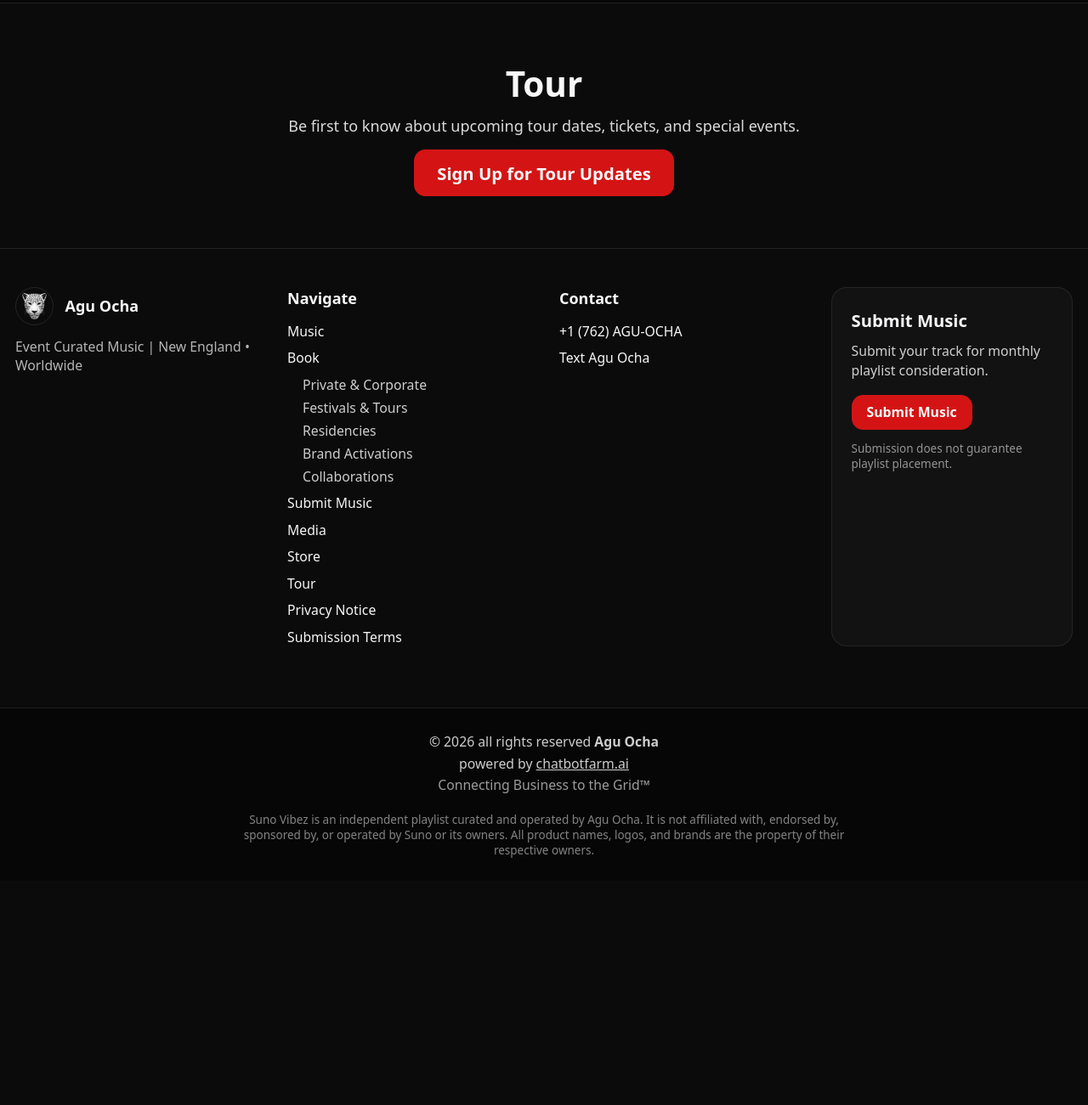
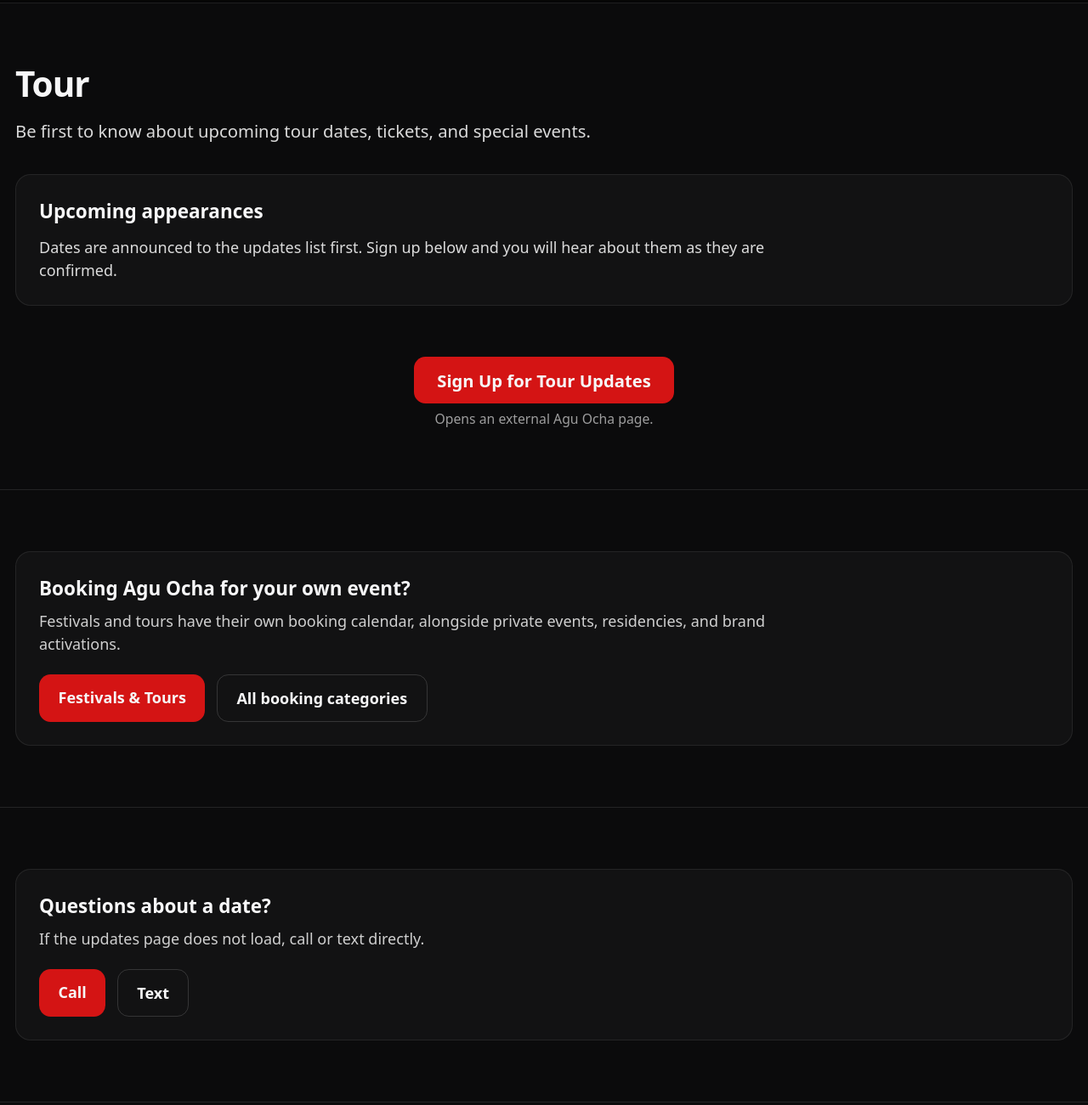
Before and after one commit to chatbotfarm/agu-ocha, a plain HTML site: page tour.html in a window 1280 px wide. Shown: the part 80-1381 px from the top of the page at 85% size. Before the commit the page ends 1117 px from the top, so only its background shows below. Drawn offline with nearby package versions, Linux system fonts and the light colour scheme.

Commit message:
chore: align supporting page structure and labels

```diff
--- a/tour.html
+++ b/tour.html
@@ -3,16 +3,19 @@
 <head>
   <meta charset="utf-8">
   <meta name="viewport" content="width=device-width, initial-scale=1">
+  <!-- EDITORIAL REVIEW REQUIRED: provisional metadata. -->
   <title>Tour — Agu Ocha</title>
-  <meta name="description" content="Tour dates and tickets.">
+  <meta name="description" content="Tour updates, dates, and tickets for Agu Ocha.">
+  <link rel="canonical" href="https://aguocha.com/tour.html">
   <link rel="icon" href="favicon.ico">
   <link rel="apple-touch-icon" href="img/agu-logo.png">
   <meta property="og:title" content="Tour — Agu Ocha">
-  <meta property="og:description" content="Tour dates and tickets.">
+  <meta property="og:description" content="Tour updates, dates, and tickets for Agu Ocha.">
   <meta property="og:type" content="website">
   <meta property="og:url" content="https://aguocha.com/tour.html">
   <meta property="og:image" content="https://aguocha.com/img/agu-logo.png">
   <script src="https://cdn.tailwindcss.com"></script>
+  <link rel="stylesheet" href="assets/site.css">
   <style>
     :root{--jet:#0B0B0C;--ink:#111114;--leopard:#F7F7F8;--steel:#B5B8BE;--brand:#D41414}
     html{font-size:17px}
@@ -35,15 +38,79 @@
   <div id="site-header"></div>
 
   <main>
+    <!-- ==================================================== 1. HERO (D6) -->
+    <section class="section pb-8">
+      <div class="mx-auto container px-4">
+        <h1 class="font-extrabold tracking-tight text-3xl md:text-4xl">Tour</h1>
+        <!-- EDITORIAL REVIEW REQUIRED: existing lead, retained verbatim. -->
+        <p class="lead mt-4 max-w-3xl text-white/85">
+          Be first to know about upcoming tour dates, tickets, and special events.
+        </p>
+      </div>
+    </section>
+
+    <!-- ============================== 2. CURRENT APPEARANCES (D6) ========
+         No dates, venues or events are listed: none are recorded anywhere in
+         this repository, and D6 forbids inventing them. This section states
+         only what is verifiable — that announcements go out through the
+         updates list. Replace with a real date list when one exists. -->
+    <section class="mx-auto container px-4">
+      <div class="card rounded-2xl p-6">
+        <h2 class="font-bold text-xl">Upcoming appearances</h2>
+        <!-- EDITORIAL REVIEW REQUIRED: neutral holding copy. Makes no claim
+             that dates do or do not currently exist. -->
+        <p class="mt-3 max-w-3xl text-white/85">
+          Dates are announced to the updates list first. Sign up below and you will hear about
+          them as they are confirmed.
+        </p>
+      </div>
+    </section>
+
+    <!-- ================================ 3. TOUR UPDATES DESTINATION (D6) --
+         External destination, unchanged. -->
     <section class="section">
       <div class="mx-auto container px-4 text-center">
-        <h1 class="font-extrabold text-3xl md:text-4xl">Tour</h1>
-        <p class="mt-3 text-white/85">Be first to know about upcoming tour dates, tickets, and special events.</p>
-        <p class="mt-6">
+        <p>
           <a class="btn-primary rounded-xl px-6 py-3 font-semibold text-lg" href="https://tour.aguocha.com" target="_blank" rel="noopener">
             Sign Up for Tour Updates
           </a>
         </p>
+        <p class="mt-4 text-sm text-white/60">
+          Opens an external Agu Ocha page.
+        </p>
+      </div>
+    </section>
+
+    <!-- ============================================ 4. BOOKING CTA (D6) -->
+    <section class="section border-t border-white/10">
+      <div class="mx-auto container px-4">
+        <div class="card rounded-2xl p-6">
+          <h2 class="font-bold text-xl">Booking Agu Ocha for your own event?</h2>
+          <p class="mt-2 max-w-3xl text-white/80">
+            Festivals and tours have their own booking calendar, alongside private events,
+            residencies, and brand activations.
+          </p>
+          <div class="mt-5 flex flex-wrap gap-3">
+            <a href="festivals-tours.html" class="btn-primary rounded-xl px-5 py-3 font-semibold">Festivals &amp; Tours</a>
+            <a href="book.html" class="btn rounded-xl px-5 py-3 font-semibold">All booking categories</a>
+          </div>
+        </div>
+      </div>
+    </section>
+
+    <!-- ======================================= 5. CONTACT FALLBACK (D6) -->
+    <section class="section border-t border-white/10">
+      <div class="mx-auto container px-4">
+        <div class="card rounded-2xl p-6">
+          <h2 class="font-bold text-xl">Questions about a date?</h2>
+          <p class="mt-2 text-white/80">
+            If the updates page does not load, call or text directly.
+          </p>
+          <div class="mt-5 flex flex-wrap gap-3">
+            <a href="tel:+17622486242" class="btn-primary rounded-xl px-5 py-3 font-semibold">Call</a>
+            <a href="sms:+17622486242" class="btn rounded-xl px-5 py-3 font-semibold">Text</a>
+          </div>
+        </div>
       </div>
     </section>
   </main>
```
Also changed, not shown: 404.html (+1 -1 lines), privacy.html (+1 -1 lines), store.html (+41 -6 lines), submission-terms.html (+1 -1 lines).
